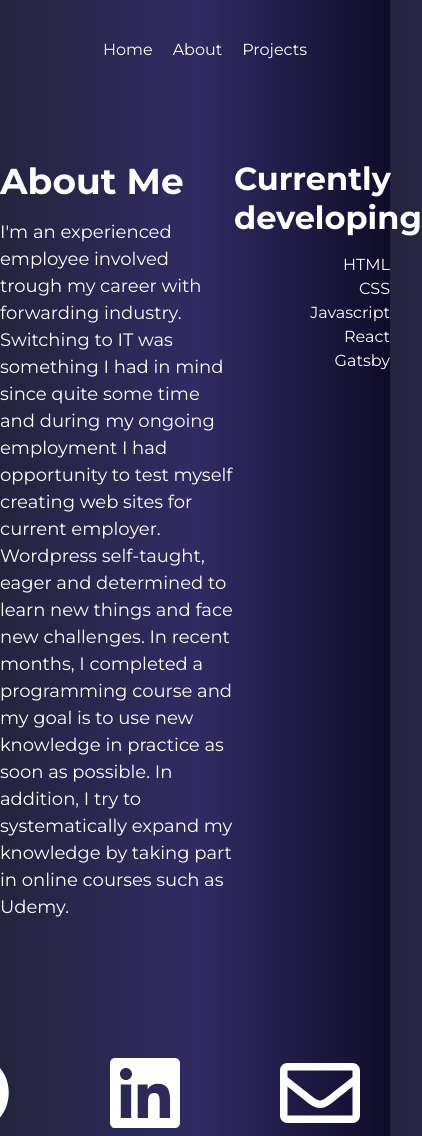
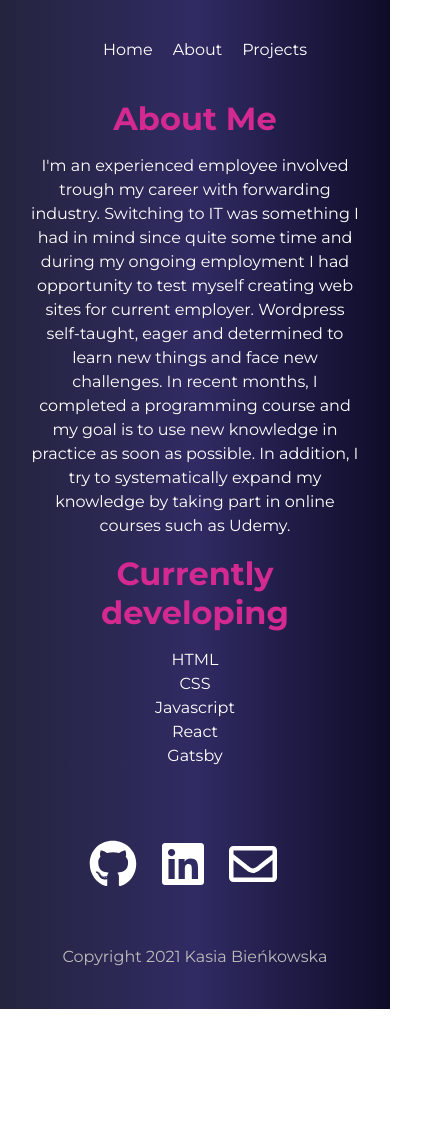
Before and after one commit to kasiabienkowska/personal-webpage-gatsby, a Gatsby site in the folder katarzyna-bienkowska/: page /about in a window 390 px wide. Shown: the top 1136 px of the page, 422 px wide, since content can reach past the window. After the commit the page ends 1009 px from the top, so only its background shows below. Built offline with nearby package versions, Linux system fonts and the light colour scheme; Gatsby itself is replaced by a stand-in of ours.

Commit message:
responsive website created

```diff
--- a/katarzyna-bienkowska/src/pages/about.js
+++ b/katarzyna-bienkowska/src/pages/about.js
@@ -40,7 +40,7 @@ export default function About() {
           <ul>
             <li>
               <a href="https://github.com/kasiabienkowska">
-                <FontAwesomeIcon icon={faGithub} size="5x"></FontAwesomeIcon>
+                <FontAwesomeIcon icon={faGithub} size="5x" ></FontAwesomeIcon>
               </a>
             </li>
             <li>
@@ -55,6 +55,25 @@ export default function About() {
             </li>
           </ul>
         </div>
+        <div className={styles.contactmobile}>
+          <ul>
+            <li>
+              <a href="https://github.com/kasiabienkowska">
+                <FontAwesomeIcon icon={faGithub} size="3x" ></FontAwesomeIcon>
+              </a>
+            </li>
+            <li>
+              <a href="https://www.linkedin.com/in/katarzyna-bie%C5%84kowska03/">
+                <FontAwesomeIcon icon={faLinkedin} size="3x"></FontAwesomeIcon>
+              </a>
+            </li>
+            <li>
+              <a href="mailto:kasia.bienkowska03@gmail.com">
+                <FontAwesomeIcon icon={faEnvelope} size="3x"></FontAwesomeIcon>
+              </a>
+            </li>
+          </ul>
+        </div>
     </Layout>
   )
 }
--- a/katarzyna-bienkowska/src/styles/about.module.css
+++ b/katarzyna-bienkowska/src/styles/about.module.css
@@ -9,10 +9,19 @@
   flex-grow: 3;
 }
 
+.introduction h1{
+  color:#d42990;
+}
+
 .technology {
   width: 40%;
   flex-grow: 1;
   text-align: right;
+  font-size: 18px;
+}
+
+.technology h1{
+  color:#d42990;
 }
 
 ul {
@@ -28,5 +37,52 @@ ul {
   display: flex;
   align-items: center;
   justify-content: center;
-  flex-direction: row;
 }
+
+@media only screen {
+  .contactmobile{
+      display: none;
+  }
+}
+
+@media (max-width: 1200px) {
+  .about{
+    margin: 30px;
+  }
+}
+
+@media (max-width: 1059px) {
+  .about{
+    flex-direction: column;
+  }
+  .introduction {
+    width: 100%;
+    text-align: center;
+    font-size: 16px;
+  }
+
+  .technology {
+    width: 100%;
+    text-align: center;
+    font-size: 16px;
+  }
+
+  .contact{
+    display: none;
+  }
+
+  .contactmobile ul li {
+    margin-top: 10px;
+    margin-right: 25px;
+  }
+
+  .contactmobile > ul {
+    display: flex;
+    align-items: center;
+    justify-content: center;
+  }
+
+  .contactmobile{
+    display: flex;
+  }
+}
--- a/katarzyna-bienkowska/src/templates/project-details.js
+++ b/katarzyna-bienkowska/src/templates/project-details.js
@@ -6,7 +6,7 @@ import { graphql } from "gatsby"
 
 export default function ProjectDetails({ data }) {
   const { html } = data.markdownRemark
-  const { title, stack, featured, dupa, github, page } =
+  const { title, stack, featured, github, page } =
     data.markdownRemark.frontmatter
   return (
     <Layout>
@@ -43,12 +43,12 @@ query ProjectsDetails($slug: String) {
       title
       thumb {
         childImageSharp {
-          gatsbyImageData(layout: FIXED, placeholder: DOMINANT_COLOR)
+          gatsbyImageData(layout: CONSTRAINED)
         }
       }
       featured {
         childImageSharp {
-          gatsbyImageData(layout: FIXED, placeholder: DOMINANT_COLOR)
+          gatsbyImageData(layout: CONSTRAINED)
         }
       }
       github
```
Also changed, not shown: katarzyna-bienkowska/src/styles/project-details.module.css (+12 -3 lines), katarzyna-bienkowska/src/styles/projects.module.css (+17 -10 lines).
